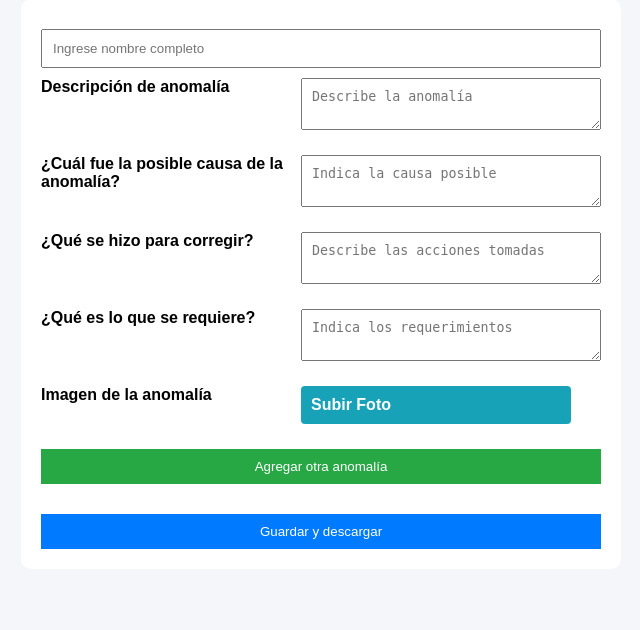
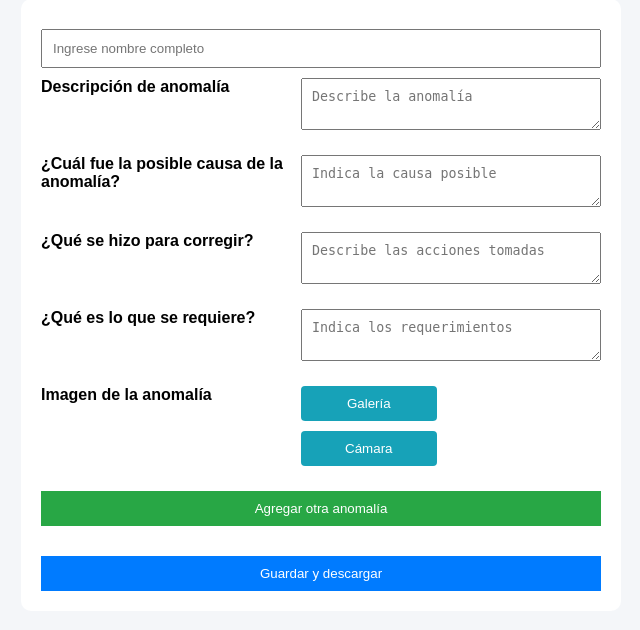
Before and after one commit to dani1riuk-alt/SistemaRegistro, a Flask app: page / in a window 1280 px wide. Shown: the part 89-719 px from the top of the page, without its empty margins (319-959 px from the left). Run offline with Flask 3, Linux system fonts and the light colour scheme.

```diff
--- a/templates/index.html
+++ b/templates/index.html
@@ -52,7 +52,10 @@ button:hover { opacity:0.95; }
     </div>
     <div class="anomalia-row">
       <label>Imagen de la anomalía</label>
-      <label for="imagen-0" class="file-upload-btn">Subir Foto</label>
+      <div>
+        <button type="button" class="file-upload-btn" onclick="abrirInput(0, false)">Galería</button>
+        <button type="button" class="file-upload-btn" onclick="abrirInput(0, true)">Cámara</button>
+      </div>
       <input type="file" id="imagen-0" accept="image/*" class="imagen-anomalia" style="display: none;">
     </div>
   </div>
@@ -98,7 +101,10 @@ function agregarAnomalia() {
     </div>
     <div class="anomalia-row">
       <label>Imagen de la anomalía</label>
-      <label for="imagen-${anomaliaIndex}" class="file-upload-btn">Subir Foto</label>
+      <div>
+        <button type="button" class="file-upload-btn" onclick="abrirInput(${anomaliaIndex}, false)">Galería</button>
+        <button type="button" class="file-upload-btn" onclick="abrirInput(${anomaliaIndex}, true)">Cámara</button>
+      </div>
       <input type="file" id="imagen-${anomaliaIndex}" accept="image/*" class="imagen-anomalia" style="display: none;">
     </div>
     <button class="remove-btn" onclick="removerAnomalia(this)">Remover anomalía</button>
@@ -139,12 +145,26 @@ function limpiarFormulario(){
       </div>
       <div class="anomalia-row">
         <label>Imagen de la anomalía</label>
-        <label for="imagen-0" class="file-upload-btn">Subir Foto</label>
-        <input type="file" id="imagen-0" accept="image/*" capture="environment" class="imagen-anomalia" style="display: none;">
+        <div>
+          <button type="button" class="file-upload-btn" onclick="abrirInput(0, false)">Galería</button>
+          <button type="button" class="file-upload-btn" onclick="abrirInput(0, true)">Cámara</button>
+        </div>
+        <input type="file" id="imagen-0" accept="image/*" class="imagen-anomalia" style="display: none;">
       </div>
     </div>
   `;
   anomaliaIndex = 1;
+}
+
+function abrirInput(index, usarCamara) {
+  const input = document.getElementById(`imagen-${index}`);
+  if (!input) return;
+  if (usarCamara) {
+    input.setAttribute('capture', 'environment');
+  } else {
+    input.removeAttribute('capture');
+  }
+  input.click();
 }
 
 function guardar(){
```
